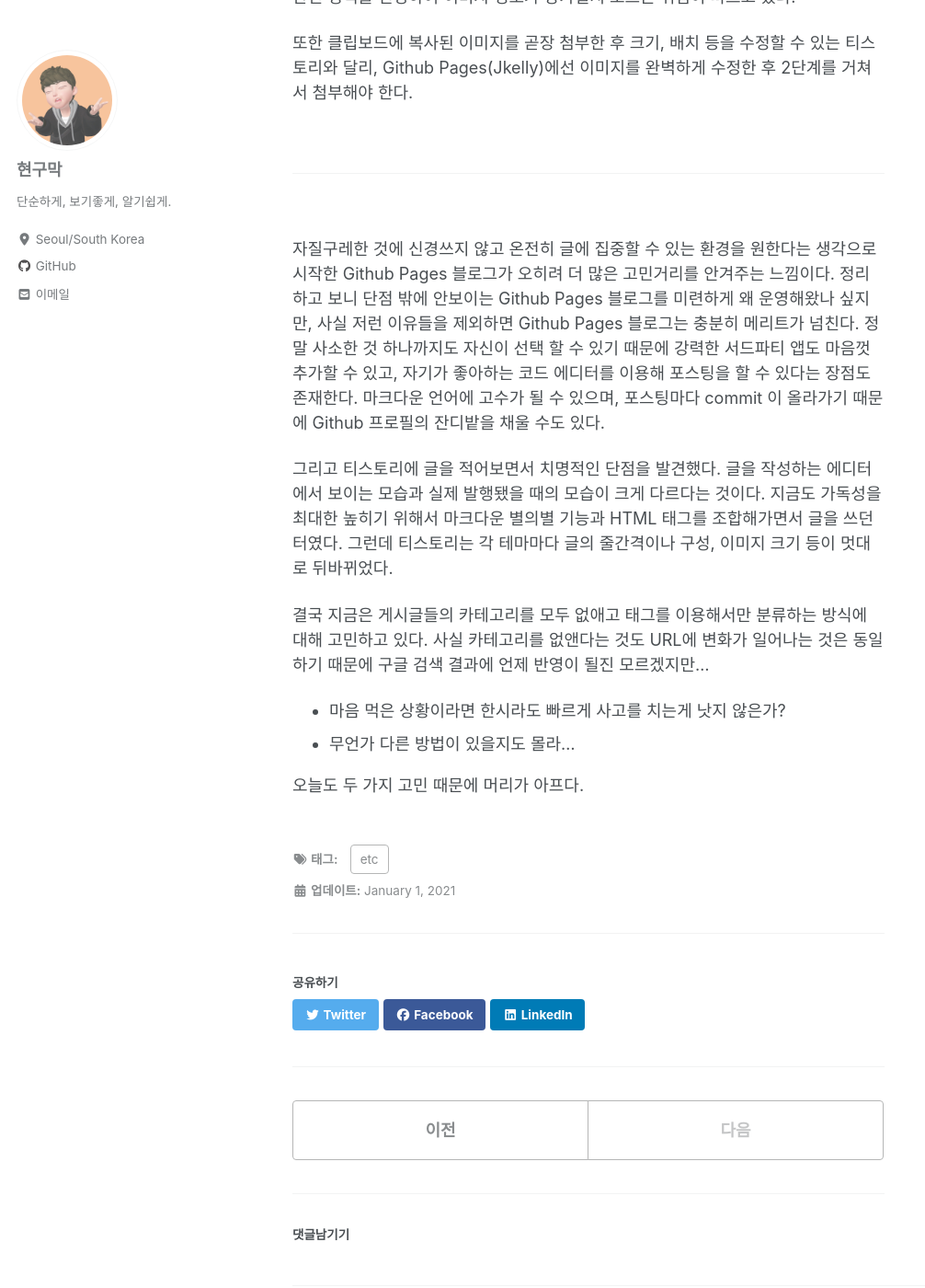
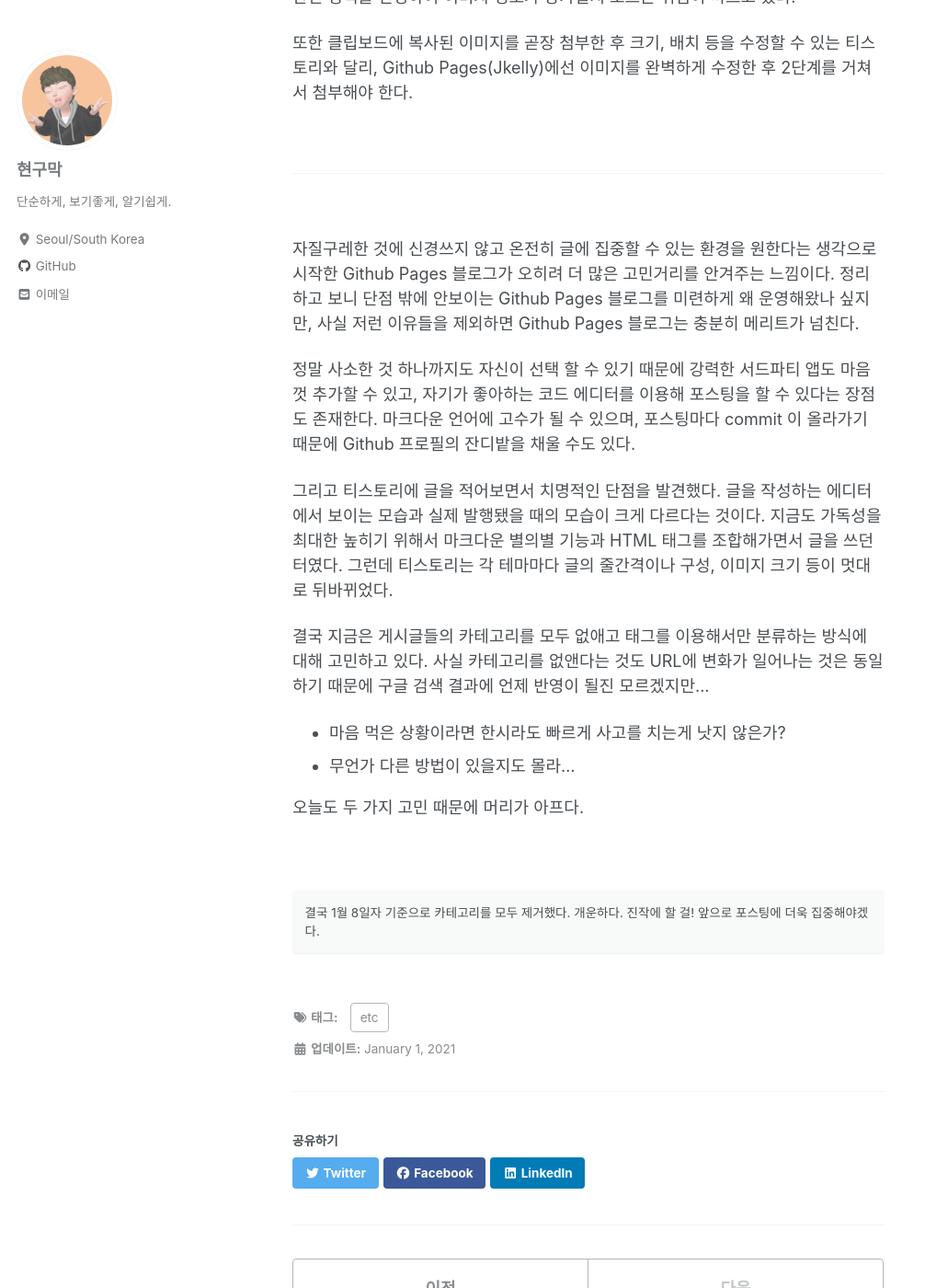
Before and after one commit to Hyeon9mak/Hyeon9mak.github.io, a Jekyll site: the page built from _posts/2021-01-07-consider-moving-blog.md, in a window 1280 px wide and 1400 px high, scrolled down 2362 px. Shown: the whole window at 92% size, without its empty margins (0-1006 px from the left). Built offline with Jekyll 4.4.1, drawn with Linux system fonts in a browser that asks for light colours; cached includes are drawn as plain includes; nearby versions of some CDN libraries; comment, search, counter and statistics services are not loaded.

Commit message:
docs: add notice last line

```diff
--- a/_posts/2021-01-07-consider-moving-blog.md
+++ b/_posts/2021-01-07-consider-moving-blog.md
@@ -74,6 +74,7 @@ Github Pages 에서도 Jkelly의 설정을 잘 건드린다면 세분화가 가
 
 자질구레한 것에 신경쓰지 않고 온전히 글에 집중할 수 있는 환경을 원한다는 생각으로 시작한 Github Pages 블로그가 오히려 더 많은 고민거리를 안겨주는 느낌이다.
 정리하고 보니 단점 밖에 안보이는 Github Pages 블로그를 미련하게 왜 운영해왔나 싶지만, 사실 저런 이유들을 제외하면 Github Pages 블로그는 충분히 메리트가 넘친다.
+
 정말 사소한 것 하나까지도 자신이 선택 할 수 있기 때문에 강력한 서드파티 앱도 마음껏 추가할 수 있고,
 자기가 좋아하는 코드 에디터를 이용해 포스팅을 할 수 있다는 장점도 존재한다.
 마크다운 언어에 고수가 될 수 있으며, 포스팅마다 commit 이 올라가기 때문에 Github 프로필의 잔디밭을 채울 수도 있다.
@@ -89,3 +90,9 @@ Github Pages 에서도 Jkelly의 설정을 잘 건드린다면 세분화가 가
 - 무언가 다른 방법이 있을지도 몰라...
 
 오늘도 두 가지 고민 때문에 머리가 아프다.
+
+<br>
+
+결국 1월 8일자 기준으로 카테고리를 모두 제거했다. 개운하다. 진작에 할 걸!
+앞으로 포스팅에 더욱 집중해야겠다.
+{: .notice}
```
